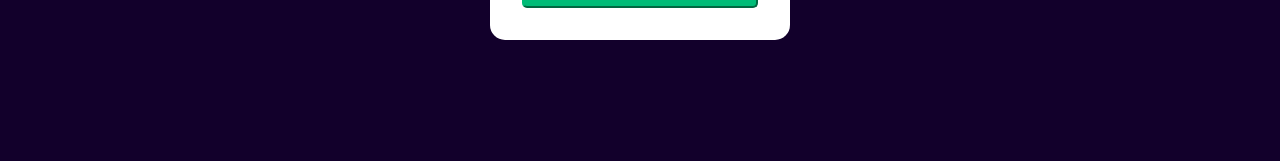
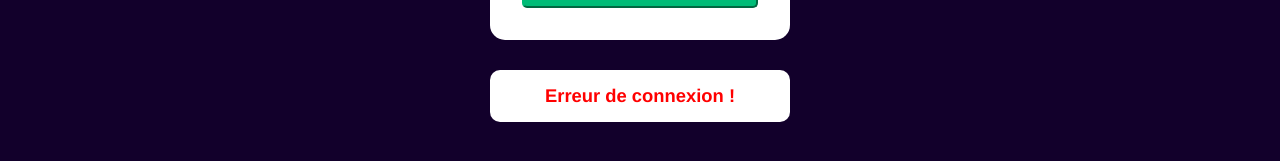
Before and after one commit to DavidDevPro/projet_11_ArgentBank, a React (Vite) app in the folder FrontEnd/: page /login in a window 1280 px wide. Both pictures are taken after typing "Sample", "Sample123" into the empty fields and a click on the button "Sign In". Shown: the part 535-696 px from the top of the page. Built offline with nearby package versions, Linux system fonts and the light colour scheme; no server answers.

Commit message:
gestion message d'erreur en cas d'echec de connection et dans la console et message utilisateur

```diff
--- a/FrontEnd/src/components/FormLogin.jsx
+++ b/FrontEnd/src/components/FormLogin.jsx
@@ -1,4 +1,5 @@
 import React, { useState } from "react";
+import { useNavigate } from "react-router-dom";
 import { FontAwesomeIcon } from "@fortawesome/react-fontawesome";
 import { faCircleUser } from "@fortawesome/free-solid-svg-icons";
 
@@ -7,14 +8,33 @@ const FormLogin = () => {
   const [password, setPassword] = useState("");
   const [remenberMe, setRemenberMe] = useState(false);
   const [erreur, setErreur] = useState("");
+  const navigate = useNavigate();
 
   const handleLogin = async (e) => {
     e.preventDefault();
 
     try {
+      const response = await fetch("http://localhost:3001/api/v1/user/login", {
+        method: "POST",
+        headers: {
+          "Content-Type": "application/json",
+        },
+        body: JSON.stringify({ email, password }),
+      });
+
+      if (!response.ok) {
+        throw new Error("La connexion a échoué, statut " + response.status);
+      }
+
+      const connected = await response.json();
+      const token = connected.body.token;
+      navigate("/user");
     } catch (error) {
-      console.error("Une erreur s'est produite lors de la connection");
-      setErreur("Erreur de connection !");
+      console.error(
+        "Une erreur s'est produite lors de la connexion :",
+        error.message
+      );
+      setErreur("Erreur de connexion !");
     }
   };
 
@@ -63,8 +83,8 @@ const FormLogin = () => {
           </div>
           <button className="sign-in-button">Sign In</button>
         </form>
-        {erreur && <p className="errorMessage">{erreur}</p>}
       </section>
+      {erreur && <p className="errorMessage">{erreur}</p>}
     </main>
   );
 };
--- a/FrontEnd/src/sass/pages/login.scss
+++ b/FrontEnd/src/sass/pages/login.scss
@@ -46,11 +46,27 @@
     color: #fff;
     border-radius: 5px;
   }
-  .errorMessage {
-    width: 100%;
-    text-align: center;
-    font-size: 1.1em;
-    font-weight: 600;
-    color: red;
+}
+.errorMessage {
+  text-align: center;
+  font-size: 1.15em;
+  font-weight: 600;
+  color: red;
+  background-color: white;
+  width: 300px;
+  padding: 15px 0;
+  margin: 30px auto 0;
+  border-radius: 10px;
+  animation: error 1000ms ease;
+
+  @keyframes error {
+    0% {
+      opacity: 0;
+      transform: translateY(-30px);
+    }
+    100% {
+      opacity: 1;
+      transform: translateY(0px);
+    }
   }
 }
```
